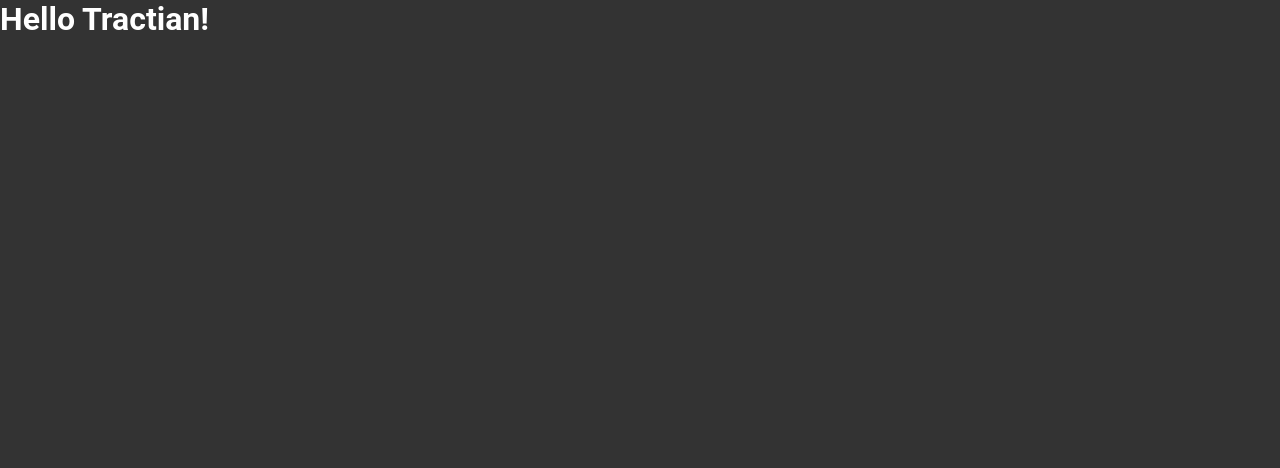
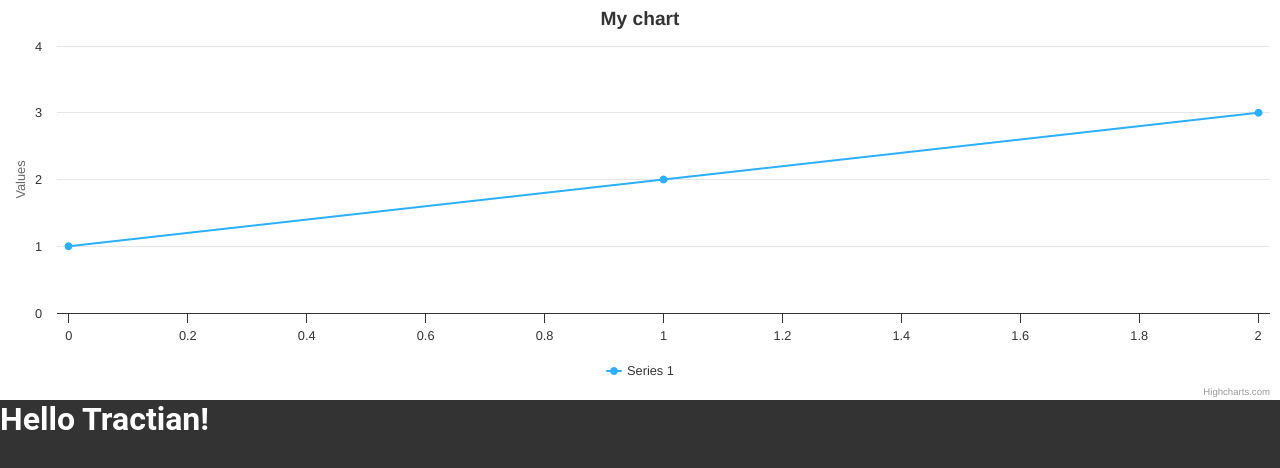
Before and after one commit to gabrielvrl/tractian, a Next.js app: page / in a window 1280 px wide. Shown: the top 468 px of the page. Built offline with nearby package versions, Linux system fonts and the light colour scheme.

Commit message:
feat: adding and getting to know highcharts lib

```diff
--- a/package.json
+++ b/package.json
@@ -15,6 +15,8 @@
     "axios": "^1.4.0",
     "eslint": "8.41.0",
     "eslint-config-next": "13.4.3",
+    "highcharts": "^11.0.1",
+    "highcharts-react-official": "^3.2.0",
     "next": "13.4.3",
     "react": "18.2.0",
     "react-dom": "18.2.0",
--- a/src/pages/index.tsx
+++ b/src/pages/index.tsx
@@ -1,12 +1,23 @@
-import Head from 'next/head'
-import Image from 'next/image'
-import { Inter } from 'next/font/google'
-import styles from '@/styles/Home.module.css'
+import Highcharts from "highcharts"
+import HighchartsReact from "highcharts-react-official"
 
-const inter = Inter({ subsets: ['latin'] })
+const options = {
+  title: {
+    text: 'My chart'
+  },
+  series: [{
+    data: [1, 2, 3]
+  }]
+}
 
 export default function Home() {
   return (
+    <div>
+      <HighchartsReact
+        highcharts={Highcharts}
+        options={options}
+      />
     <h1>Hello Tractian!</h1>
+    </div>
   )
 }
```
Also changed, not shown: 1 other file (tests, documents, lock files or other folders).
